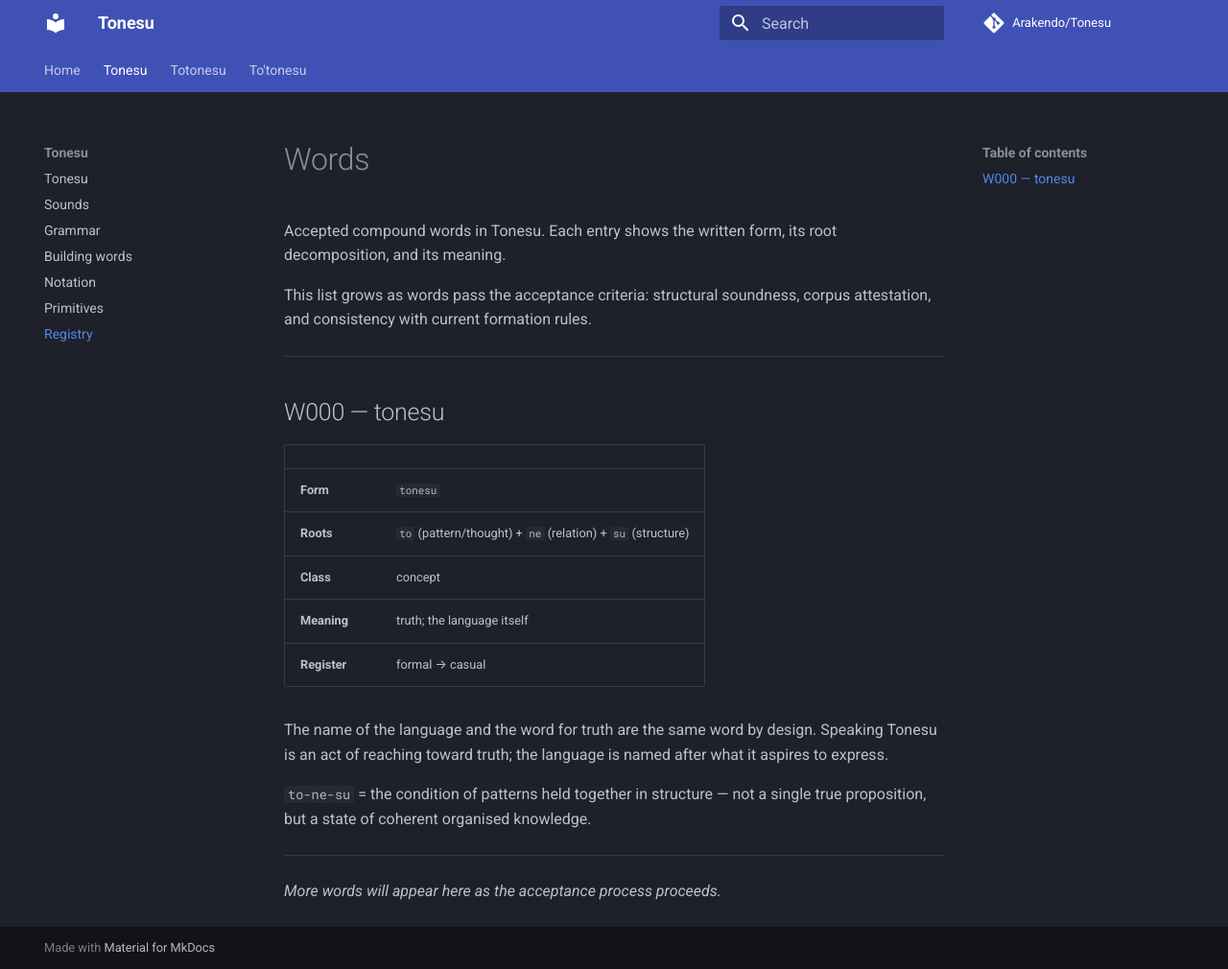
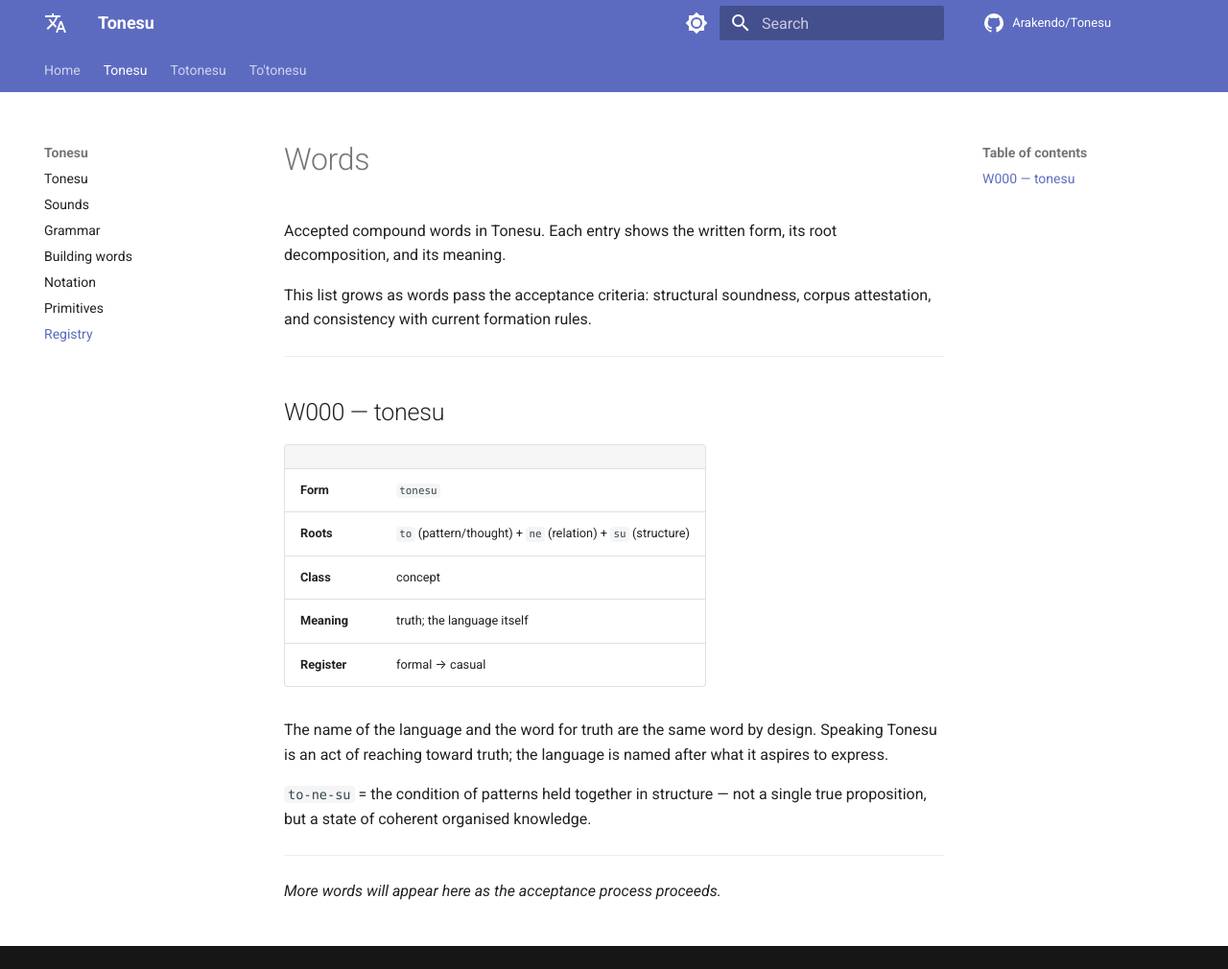
Before and after one commit to Arakendo/Tonesu, an MkDocs documentation site: the page built from www/docs/tonesu/registry.md, in a window 1280 px wide and 1010 px high. Shown: the whole window at 96% size. Built offline with MkDocs 1.6.1 and Material for MkDocs 9.7.7, drawn with Linux system fonts in a browser that asks for light colours; comment, search, counter and statistics services are not loaded.

Commit message:
Adopt Anvil-style mkdocs theme setup
- custom_dir: www/docs/overrides with extra.css
- Light/dark auto-detect toggle (matches system preference)
- Tonesu palette: indigo-slate dark (#1a1a2e base), indigo light
- Full pymdownx extension set: details, tabbed, keys, emoji, snippets
- navigation.instant, navigation.tracking added
- material/translate logo icon
- generator: false (no 'Made with Material' footer)
- extra.css: monospace font preference for inline code

```diff
--- a/mkdocs.yml
+++ b/mkdocs.yml
@@ -9,17 +9,38 @@ site_dir: site
 
 theme:
   name: material
+  custom_dir: www/docs/overrides
+
   palette:
-    - scheme: slate
+    - media: "(prefers-color-scheme: light)"
+      scheme: default
       primary: indigo
       accent: indigo
+      toggle:
+        icon: material/brightness-7
+        name: Switch to dark mode
+    - media: "(prefers-color-scheme: dark)"
+      scheme: slate
+      primary: indigo
+      accent: indigo
+      toggle:
+        icon: material/brightness-4
+        name: Switch to light mode
+
   features:
+    - navigation.instant
+    - navigation.tracking
     - navigation.tabs
     - navigation.sections
     - navigation.top
     - search.suggest
     - search.highlight
     - content.code.copy
+    - content.tabs.link
+
+  icon:
+    logo: material/translate
+    repo: material/github
 
 nav:
   - Home: index.md
@@ -45,12 +66,31 @@ nav:
     - Design notes: to-tonesu/design.md
 
 markdown_extensions:
-  - tables
-  - fenced_code
-  - attr_list
-  - def_list
   - admonition
+  - pymdownx.details
+  - pymdownx.superfences
   - pymdownx.highlight:
       anchor_linenums: true
   - pymdownx.inlinehilite
-  - pymdownx.superfences
+  - pymdownx.snippets
+  - pymdownx.tabbed:
+      alternate_style: true
+  - pymdownx.keys
+  - pymdownx.emoji:
+      emoji_index: !!python/name:material.extensions.emoji.twemoji
+      emoji_generator: !!python/name:material.extensions.emoji.to_svg
+  - tables
+  - attr_list
+  - def_list
+  - md_in_html
+
+plugins:
+  - search:
+      lang: en
+      separator: '[\s\-\.]+'
+
+extra_css:
+  - overrides/css/extra.css
+
+extra:
+  generator: false
--- /dev/null
+++ b/www/docs/overrides/css/extra.css
@@ -0,0 +1,71 @@
+/* Tonesu Custom Theme for MkDocs Material */
+
+:root {
+  /* Tonesu Light Theme Colors */
+  --tonesu-primary: #5c6bc0;      /* indigo — calm, scholarly */
+  --tonesu-accent: #7986cb;
+  --tonesu-background: #ffffff;
+  --tonesu-surface: #f5f5f5;
+  --tonesu-text: #212121;
+  --tonesu-text-secondary: #616161;
+  --tonesu-border: #e0e0e0;
+}
+
+[data-md-color-scheme="slate"] {
+  /* Tonesu Dark Theme Colors */
+  --md-primary-fg-color: #7986cb;
+  --md-accent-fg-color: #9fa8da;
+
+  /* Backgrounds */
+  --md-default-bg-color: #1a1a2e;       /* deep indigo-dark */
+  --md-default-fg-color: #c5cae9;       /* indigo-tinted text */
+  --md-code-bg-color: #16213e;          /* deeper code panels */
+
+  /* Sidebar */
+  --md-primary-bg-color: #1f2044;
+  --md-primary-fg-color--light: #c5cae9;
+  --md-primary-fg-color--dark: #7986cb;
+
+  /* Links */
+  --md-typeset-a-color: #9fa8da;
+
+  /* Borders */
+  --md-typeset-table-color: #303060;
+
+  /* Code blocks */
+  --md-code-fg-color: #c5cae9;
+  --md-code-bg-color: #16213e;
+
+  /* Keyboard keys */
+  --md-typeset-kbd-color: #303060;
+  --md-typeset-kbd-accent-color: #5c6bc0;
+  --md-typeset-kbd-border-color: #404080;
+}
+
+[data-md-color-scheme="default"] {
+  --md-primary-fg-color: #5c6bc0;
+  --md-accent-fg-color: #7986cb;
+}
+
+/* Code block styling */
+.md-typeset code {
+  border-radius: 4px;
+  padding: 0.1em 0.3em;
+}
+
+/* Table styling */
+.md-typeset table:not([class]) {
+  border: 1px solid var(--md-typeset-table-color);
+  border-radius: 4px;
+}
+
+.md-typeset table:not([class]) th {
+  background-color: var(--md-code-bg-color);
+  font-weight: 600;
+}
+
+/* Tonesu compound notation — monospace in running text */
+.md-typeset code {
+  font-family: "JetBrains Mono", "Fira Code", "Consolas", monospace;
+  font-size: 0.85em;
+}
```
